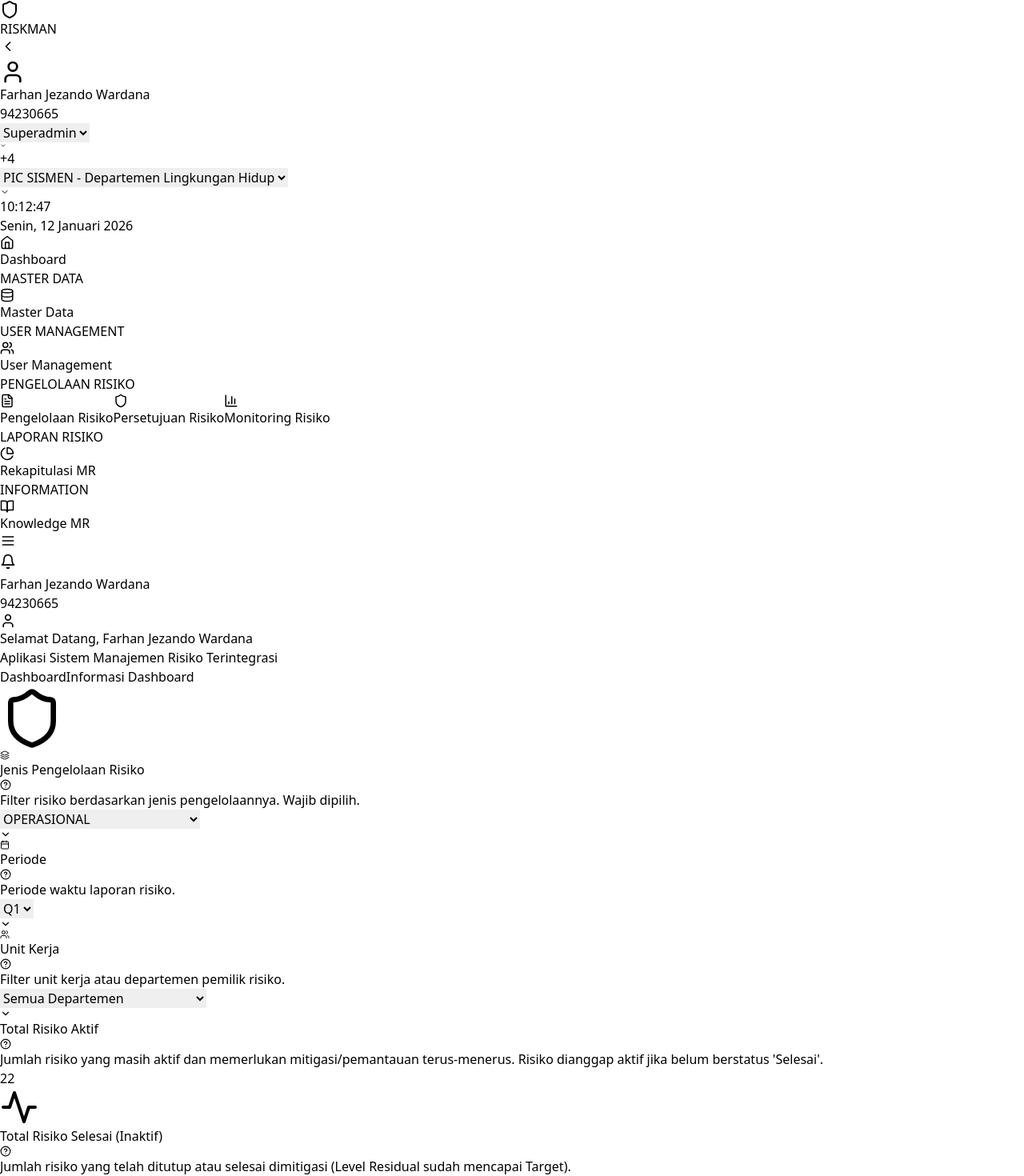
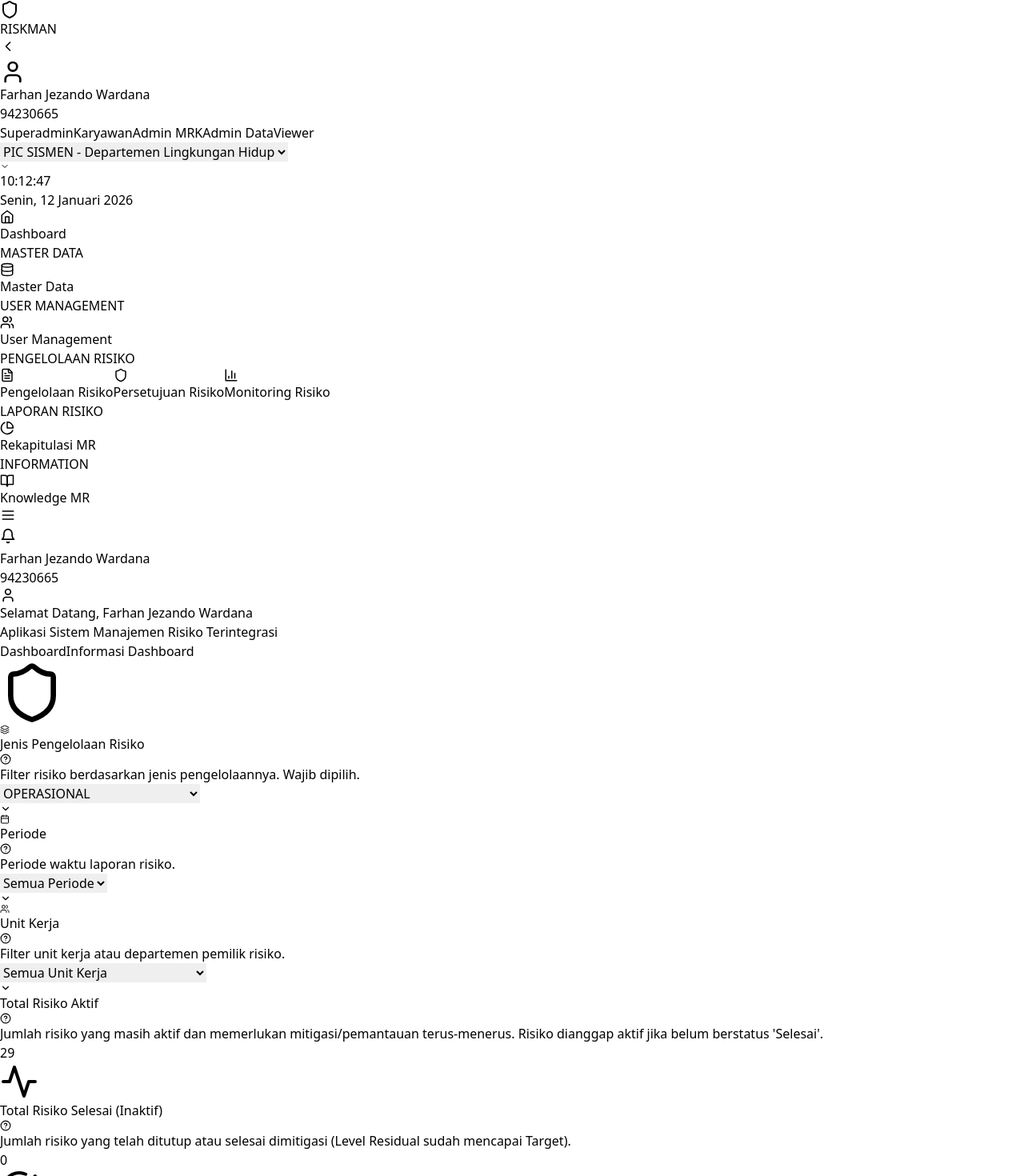
Before and after one commit to ipanjez/mockup-riskman, a React (Vite) app: page / in a window 1280 px wide. Shown: the top 1470 px of the page at 80% size. Built offline with nearby package versions, Linux system fonts and the light colour scheme.

Commit message:
Major refactor: Update filters, periods, statuses, role system per requirements

```diff
--- a/src/App.jsx
+++ b/src/App.jsx
@@ -50,17 +50,17 @@ const InfoTooltip = ({ text }) => (
 const generateDummyData = () => {
     const units = ['Departemen Lingkungan Hidup', 'Departemen K3', 'Departemen Operasi', 'Departemen HR', 'Departemen Keuangan', 'Departemen IT'];
     const types = [
-        'OPERASIONAL', 'STRATEGIS', 'PROYEK', 'INDIVIDU',
-        'PROYEK Soda Ash', 'PROYEK Fak-Fak', 'PROYEK NPK-3',
-        'SM PERPOL7 OBVITNAS', 'SM SIMPRO', 'SM ISO27001 SMKI',
-        'SM ISO26000 CSR', 'SM ISO37001 SMAP', 'SM ISO22301 BCMS',
-        'SM ISO 45001 & PP 50 SMK3', 'SM ISO 37301 SMK', 'SM ISO 14001 SML'
+        'OPERASIONAL', 'INDIVIDU',
+        'ᵖʳᵒʸᵉᵏSoda Ash', 'ᵖʳᵒʸᵉᵏFak-Fak', 'ᵖʳᵒʸᵉᵏNPK-3',
+        'ˢᵐPERPOL7 OBVITNAS', 'ˢᵐSIMPRO', 'ˢᵐISO27001 SMKI',
+        'ˢᵐISO26000 CSR', 'ˢᵐISO37001 SMAP', 'ˢᵐISO22301 BCMS',
+        'ˢᵐISO 45001 & PP 50 SMK3', 'ˢᵐISO 37301 SMK', 'ˢᵐISO 14001 SML'
     ];
     // Register Risk Statuses
     const registerStatuses = [
         'Draft',
         'Baru',
-        'Menunggu Approval VP Unit Kerja',
+        'Menunggu Approval VP/PM Unit Kerja',
         'Menunggu Approval SVP Unit Kerja',
         'Menunggu Approval VP MRK',
         'Menunggu Approval SVP TKMR'
@@ -69,7 +69,7 @@ const generateDummyData = () => {
     const monitoringStatuses = [
         'Berjalan',
         'Revisi Monitoring',
-        'Menunggu Approval Monitoring VP Unit Kerja',
+        'Menunggu Approval Monitoring VP/PM Unit Kerja',
         'Menunggu Approval Monitoring SVP Unit Kerja',
         'Menunggu Approval Monitoring Staff MRK',
         'Menunggu Approval Monitoring VP MRK',
@@ -193,7 +193,7 @@ const App = () => {
   // --- DATA & STATE ---
   const [currentUser, setCurrentUser] = useState({
       id: 'User 1',
-      role: 'Superadmin', // Options: Superadmin, Karyawan, AVP, VP, SVP, PIC SISMEN
+      roles: ['Superadmin'], // Multiple roles support
       name: 'Farhan Jezando',
       unit: 'Departemen K3',
       kompartemen: 'Kompartemen Operasi',
@@ -202,9 +202,10 @@ const App = () => {
 
   const [filters, setFilters] = useState({
       jenis: 'OPERASIONAL',
-      periode: '2025',
-      unit: 'Semua Departemen',
-      chartCategory: 'Sasaran Generik'
+      periode: 'Semua Periode',
+      unit: 'Semua Unit Kerja',
+      chartCategory: 'Sasaran Generik',
+      chartGrades: ['Grade 1', 'Grade 2', 'Grade 3', 'Grade 4', 'Grade 5', 'Grade 6', 'Grade 7'] // All selected by default
   });
 
   const [rawData] = useState(() => generateDummyData());
@@ -212,11 +213,11 @@ const App = () => {
   // Helper to get period options based on Risk Type
   const getPeriodOptions = (type) => {
       if (type === 'INDIVIDU') {
-          return ['M1', 'M2', 'M3', 'M4', 'M5', 'M6', 'M7', 'M8', 'M9', 'M10', 'M11', 'M12'];
+          return ['Semua Periode', 'M1-2026', 'M2-2026', 'M3-2026', 'M4-2026', 'M5-2026', 'M6-2026', 'M7-2026', 'M8-2026', 'M9-2026', 'M10-2026', 'M11-2026', 'M12-2026'];
       } else if (type === 'OPERASIONAL') {
-          return ['Q1', 'Q2', 'Q3', 'Q4'];
+          return ['Semua Periode', 'Q1-2025', 'Q2-2025', 'Q3-2025', 'Q4-2025', 'Q1-2026', 'Q2-2026', 'Q3-2026', 'Q4-2026'];
       } else {
-          return ['2025', '2026'];
+          return ['Semua Periode', 'Y1-2025', 'Y2-2026'];
       }
   };
 
@@ -237,27 +238,20 @@ const App = () => {
           const matchesJenis = item.jenisRisiko === filters.jenis;
 
           // Period logic matching (Simple inclusion for now, can be more complex if needed)
-          const matchesPeriode = filters.periode === 'Semua Periode' || item.periode.includes(filters.periode) || filters.periode === '2025' || filters.periode === '2026'; // Simplified for dummy data
-
-          const matchesUnit = filters.unit === 'Semua Departemen' || item.unitKerja === filters.unit;
+          const matchesPeriode = filters.periode === 'Semua Periode' || item.periode.includes(filters.periode) || filters.periode.includes('Y1') || filters.periode.includes('Y2'); // Simplified for dummy data
+
+          const matchesUnit = filters.unit === 'Semua Unit Kerja' || item.unitKerja === filters.unit;
 
           // 2. RBAC & Hierarchy Logic
           let hasAccess = false;
 
-          if (['Superadmin', 'Admin MRK'].includes(currentUser.role)) {
+          const userRoles = currentUser.roles || ['Superadmin'];
+          if (userRoles.includes('Superadmin') || userRoles.includes('Admin MRK')) {
               hasAccess = true;
-          } else if (currentUser.role === 'Karyawan') {
+          } else if (userRoles.includes('Karyawan')) {
               hasAccess = item.owner === currentUser.id;
-          } else if (currentUser.role === 'AVP') {
-              hasAccess = item.unitKerja === currentUser.unit;
-          } else if (currentUser.role === 'VP') {
-              // VP sees their unit + everything below (Assuming Unit represents the VP's area)
-              hasAccess = item.unitKerja === currentUser.unit;
-          } else if (currentUser.role === 'SVP') {
-              // SVP sees their Kompartemen
-              hasAccess = item.kompartemen === currentUser.kompartemen;
-          } else if (currentUser.role === 'PIC SISMEN') {
-              hasAccess = currentUser.assignedRiskTypes.includes(item.jenisRisiko);
+          } else if (userRoles.includes('Viewer')) {
+              hasAccess = true; // Viewer can see all
           }
 
           return matchesJenis && matchesPeriode && matchesUnit && hasAccess;
@@ -297,8 +291,8 @@ const App = () => {
   }, [risksList]);
 
   // Real Counts for Stats
-  const activeRisksCount = useMemo(() => risksList.filter(r => r.status !== 'Selesai').length, [risksList]);
-  const inactiveRisksCount = useMemo(() => risksList.filter(r => r.status === 'Selesai').length, [risksList]);
+  const activeRisksCount = useMemo(() => risksList.filter(r => r.status !== 'Draft').length, [risksList]);
+  const inactiveRisksCount = useMemo(() => risksList.filter(r => r.status === 'Selesai Monitoring').length, [risksList]);
   const highRisksCount = useMemo(() => ({
      inherent: risksList.filter(r => (r.inherent.l * r.inherent.c) >= 20).length,
      residual: risksList.filter(r => (r.residual.l * r.residual.c) >= 20).length,
@@ -632,33 +626,31 @@ const App = () => {
                 </div>
                 <h3 className="font-bold text-slate-800 text-sm leading-tight px-2">Farhan Jezando Wardana</h3>
                 <p className="text-[10px] text-slate-400 mt-1">94230665</p>
-                <div className="flex items-center justify-center gap-1 mt-2 w-full">
-                    {/* Role POV Switcher */}
-                    <div className="relative">
-                        <select
-                            className="bg-blue-600 text-white text-[9px] font-bold px-2 py-0.5 rounded-full uppercase outline-none appearance-none cursor-pointer hover:bg-blue-700 text-center pr-4"
-                            value={currentUser.role}
-                            onChange={(e) => setCurrentUser({...currentUser, role: e.target.value})}
+                <div className="flex flex-wrap gap-1 mt-2 w-full justify-center">
+                    {/* Multiple Role Selection */}
+                    {['Superadmin', 'Karyawan', 'Admin MRK', 'Admin Data', 'Viewer'].map(role => (
+                        <button
+                            key={role}
+                            onClick={() => {
+                                const roles = currentUser.roles || ['Superadmin'];
+                                if (roles.includes(role)) {
+                                    if (roles.length > 1) {
+                                        setCurrentUser({...currentUser, roles: roles.filter(r => r !== role)});
+                                    }
+                                } else {
+                                    setCurrentUser({...currentUser, roles: [...roles, role]});
+                                }
+                            }}
+                            className={`text-[9px] font-bold px-2 py-0.5 rounded-full transition-colors ${
+                                (currentUser.roles || ['Superadmin']).includes(role)
+                                    ? 'bg-blue-600 text-white hover:bg-blue-700'
+                                    : 'bg-slate-200 text-slate-600 hover:bg-slate-300'
+                            }`}
+                            title={`Klik untuk ${(currentUser.roles || ['Superadmin']).includes(role) ? 'hapus' : 'tambah'} role`}
                         >
-                            <option value="Superadmin">Superadmin</option>
-                            <option value="Karyawan">Karyawan</option>
-                            <option value="Admin MRK">Admin MRK</option>
-                            <option value="Admin Data">Admin Data</option>
-                            <option value="Viewer">Viewer</option>
-                        </select>
-                        <ChevronDown size={8} className="absolute right-1 top-1/2 -translate-y-1/2 text-blue-200 pointer-events-none" />
-                    </div>
-                    {/* Mockup Additional Roles Counter */}
-                    <button
-                        onClick={() => {
-                            const current = parseInt(currentUser.extraRoles || "4");
-                            setCurrentUser({...currentUser, extraRoles: current >= 5 ? "0" : (current + 1).toString()});
-                        }}
-                        className="bg-slate-200 text-slate-600 text-[9px] font-bold px-2 py-0.5 rounded-full hover:bg-slate-300 transition-colors cursor-pointer select-none"
-                        title="Klik untuk simulasi tambah/hapus role (+1)"
-                    >
-                        +{currentUser.extraRoles || "4"}
-                    </button>
+                            {role}
+                        </button>
+                    ))}
                 </div>
 
                 {/* Department Selector */}
@@ -851,7 +843,7 @@ const App = () => {
                             onChange={(e) => setFilters({...filters, unit: e.target.value})}
                             className="w-full bg-slate-50 hover:bg-slate-100 text-slate-700 text-xs font-bold rounded-lg border border-slate-200 px-3 py-3 outline-none appearance-none cursor-pointer focus:border-blue-500 focus:ring-2 focus:ring-blue-100 transition-all shadow-sm"
                         >
-                            <option>Semua Departemen</option>
+                            <option>Semua Unit Kerja</option>
                             <option>Departemen Lingkungan Hidup</option>
                             <option>Departemen K3</option>
                             <option>Departemen Operasi</option>
```
